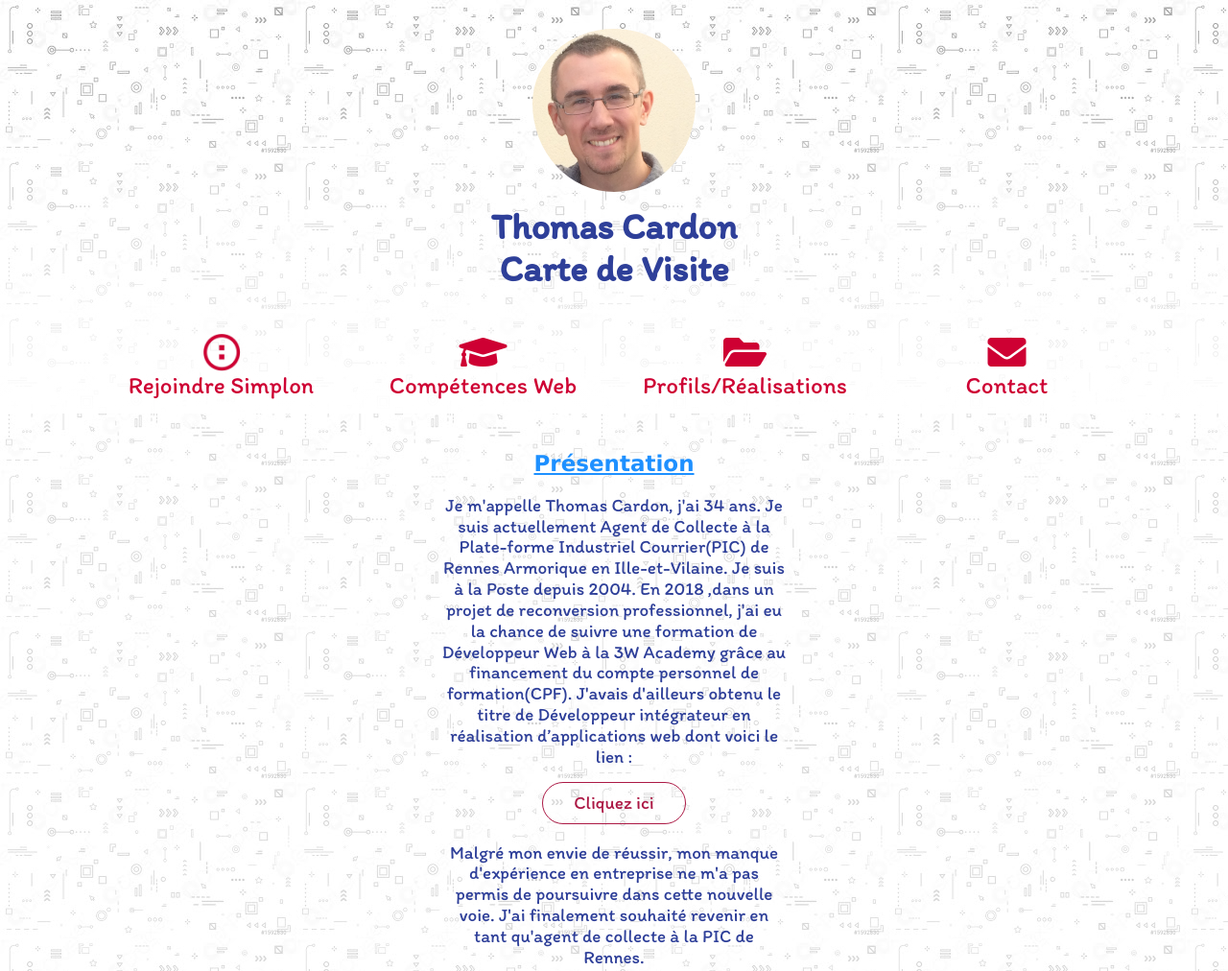
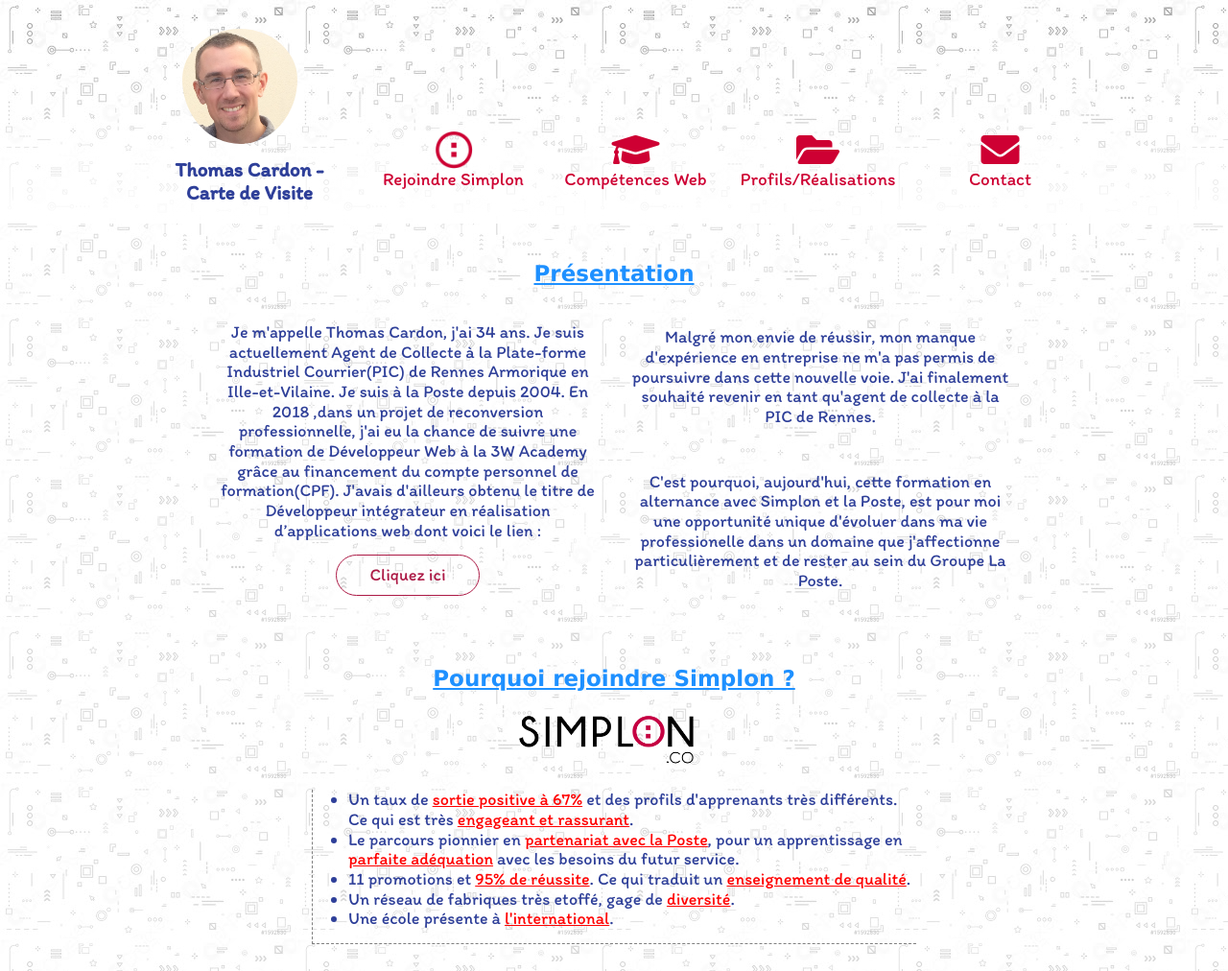
Before and after one commit to thomascardon35/cartevisite, a plain HTML site: page index.html in a window 1280 px wide. Shown: the top 1012 px of the page at 96% size. Drawn offline with Linux system fonts and the light colour scheme.

Commit message:
Add files via upload

```diff
--- a/css/style.css
+++ b/css/style.css
@@ -20,7 +20,7 @@
     text-align:center;
     margin : 0 auto;
     color : #2E3F99;
-    font-size : 19px;
+    font-size : 18px;
 }
 
 main,footer{
@@ -50,7 +50,7 @@
     background-size : cover;
 }
 
-header div{
+header .bg-blanc{
     background:linear-gradient(180deg,rgba(255,255,255,0.4),rgba(255,255,255,1)) ;
 }
 
@@ -64,7 +64,7 @@
     border-radius: 100%;
 }
 
-h1{
+header .photoTitre h1{
     margin : 0;
 }
 
@@ -292,3 +292,161 @@
 #contact .address address a abbr[title]{
     text-decoration: none;
 }
+
+footer{
+    padding-bottom:30px;
+}
+
+/**************MEDIAQUERRIES************/
+
+@media screen and (min-width:768px){
+
+    header .bg-blanc{
+        display:flex;
+        flex-wrap: wrap;
+        justify-content: center;
+        padding-bottom:20px;
+    }
+
+    header .bg-blanc .photoTitre{
+        display:flex;
+        align-items:center;
+    }
+
+    header .photoProfil{
+        width:140px;
+        margin: 0 20px 0 0;
+    }
+
+    #nav{
+        margin-top:0;
+    }
+
+    #nav a{
+        font-size:19px;
+        width:170px;
+        margin: 15px 10px;
+    }
+
+    section{
+        max-width:625px;
+    }
+
+    main h2{
+        padding-top:0;
+    }
+}
+
+@media screen and (min-width:1025px){
+
+    /* #presentation{
+        max-width:none;
+    }
+
+    #presentation article p{
+        margin:0 auto;
+        font-size:16px;
+    }
+
+    .container{
+        display:flex;
+        flex-wrap:wrap;
+        align-items: flex-start;
+        max-width:1025px;
+        margin:0 auto;
+        justify-content: center;
+    }
+
+    .container section{
+        margin:0;
+        width:340px;
+    }
+
+    .container section h2{
+        font-size:17px;
+    }
+
+    .container section ul{
+        margin-left:10px;
+        margin-right:10px;
+    }
+
+     #raisons ul li{
+         font-size: 17px;
+    }
+
+    #contact h3{
+        padding-top : 20px;
+        margin-bottom:5px;
+    }  */
+
+    header .bg-blanc{
+        flex-wrap: nowrap;
+        align-items: flex-end;
+    }
+
+    header .photoTitre{
+        display: flex;
+        align-items: center;
+        flex-direction: column;
+        /* align-self: flex-start; */
+        width: 235px;
+    }
+
+    header .photoTitre h1{
+        font-size:21px;
+    }
+
+    header .photoProfil{
+        width: 120px;
+    }
+
+    #presentation{
+        margin:0 auto 55px;
+        max-width:900px;
+    }
+
+    #presentation article{
+        display:flex;
+        justify-content: space-around;
+    }
+
+    #presentation article div{
+        width:400px;
+    }
+
+    #presentation article div:nth-of-type(2){
+        display: flex;
+        flex-direction: column;
+        justify-content: space-around;
+    }
+
+    #raisons{
+        max-width: 690px;
+    }
+
+    .container{
+        max-width:900px;
+        margin: 0 auto;
+    }
+
+    .div-compet-liens{
+        display:flex;
+    }
+
+    .div-compet-liens section{
+        width:400px;
+        margin-top:0;
+    }
+
+    #competences{
+        margin-bottom:0;
+    }
+    #liens ul{
+        padding:38px 0;
+    }
+
+    #contact h3{
+        padding-top:15px;
+    }
+}
--- a/index.html
+++ b/index.html
@@ -16,9 +16,12 @@
     </head>
     <body>
         <header>
-            <div>
+            <div class="bg-blanc">
+                <div class="photoTitre">
                     <img class="photoProfil" src="img/portrait2.png" alt="photo de profil" />
-                <h1>Thomas Cardon<br>Carte de Visite</h1>
+                    <h1>Thomas&nbsp;Cardon&nbsp;- Carte&nbsp;de&nbsp;Visite</h1>
+                </div>
+                <div class="divNav">
                     <nav id="nav">
                         <a href="#raisons"><img src="img/logoSimplon2.png" alt="logo Simplon"> Rejoindre Simplon</a>
                         <a href="#competences"><i class="fa fa-graduation-cap" aria-hidden="true"></i>Compétences Web</a>
@@ -26,21 +29,22 @@
                         <a href="#contact"><i class="fa fa-envelope" aria-hidden="true"></i>Contact</a>
                     </nav>
                 </div>
+            </div>
         </header>
         <main>
             <section id="presentation">
                 <h2>Présentation</h2>
                 <article>
-
-                    <p>Je m'appelle Thomas Cardon, j'ai 34&nbsp;ans. Je suis actuellement Agent de Collecte à la Plate-forme Industriel Courrier(PIC) de Rennes Armorique en Ille-et-Vilaine. Je suis à la Poste depuis 2004. En 2018 ,dans un projet de reconversion professionnel, j'ai eu la chance de suivre une formation de Développeur Web à la 3W Academy grâce au financement du compte personnel de formation(CPF). J'avais d'ailleurs obtenu le titre de Développeur intégrateur en réalisation d’applications web dont voici le lien : <a href="https://diplome.3wa.fr/cardon-thomas" target="blank"> Cliquez ici</a>
+                    <div>
+                        <p>Je m'appelle Thomas Cardon, j'ai 34&nbsp;ans. Je suis actuellement Agent de Collecte à la Plate-forme Industriel Courrier(PIC) de Rennes Armorique en Ille-et-Vilaine. Je suis à la Poste depuis 2004. En 2018 ,dans un projet de reconversion professionnelle, j'ai eu la chance de suivre une formation de Développeur Web à la 3W Academy grâce au financement du compte personnel de formation(CPF). J'avais d'ailleurs obtenu le titre de Développeur intégrateur en réalisation d’applications web dont voici le lien : <a href="https://diplome.3wa.fr/cardon-thomas" target="blank"> Cliquez ici</a>
                         </p>
+                    </div>
+                    <div>
                         <p>Malgré mon envie de réussir, mon manque d'expérience en entreprise ne m'a pas permis de poursuivre dans cette nouvelle voie. J'ai finalement souhaité revenir en tant qu'agent de collecte à la PIC de Rennes.
                         </p>
-                    <p>C'est pourquoi aujourd'hui, cette formation en alternance, qui plus est à la Poste, est pour moi une opportunité unique de réussir ma nouvelle vie professionelle.</p>
-
+                        <p>C'est pourquoi, aujourd'hui, cette formation en alternance avec Simplon et la Poste, est pour moi une opportunité unique d'évoluer dans ma vie professionelle dans un domaine que j'affectionne particulièrement et de rester au sein du Groupe La Poste.</p>
+                    </div>
                 </article>
-
-
             </section>
 
             <section id="raisons">
@@ -68,6 +72,8 @@
 
             </section>
 
+            <div class="container">
+                <div class="div-compet-liens">
                     <section id="competences">
                         <h2>Mes compétences Web</h2>
 
@@ -122,7 +128,8 @@
                             </li>
                         </ul>
                     </section>
-
+                </div>
+            </div>
         </main>
         <footer id="contact">
 
```
Lines whose indentation alone changed are shown as unchanged.
